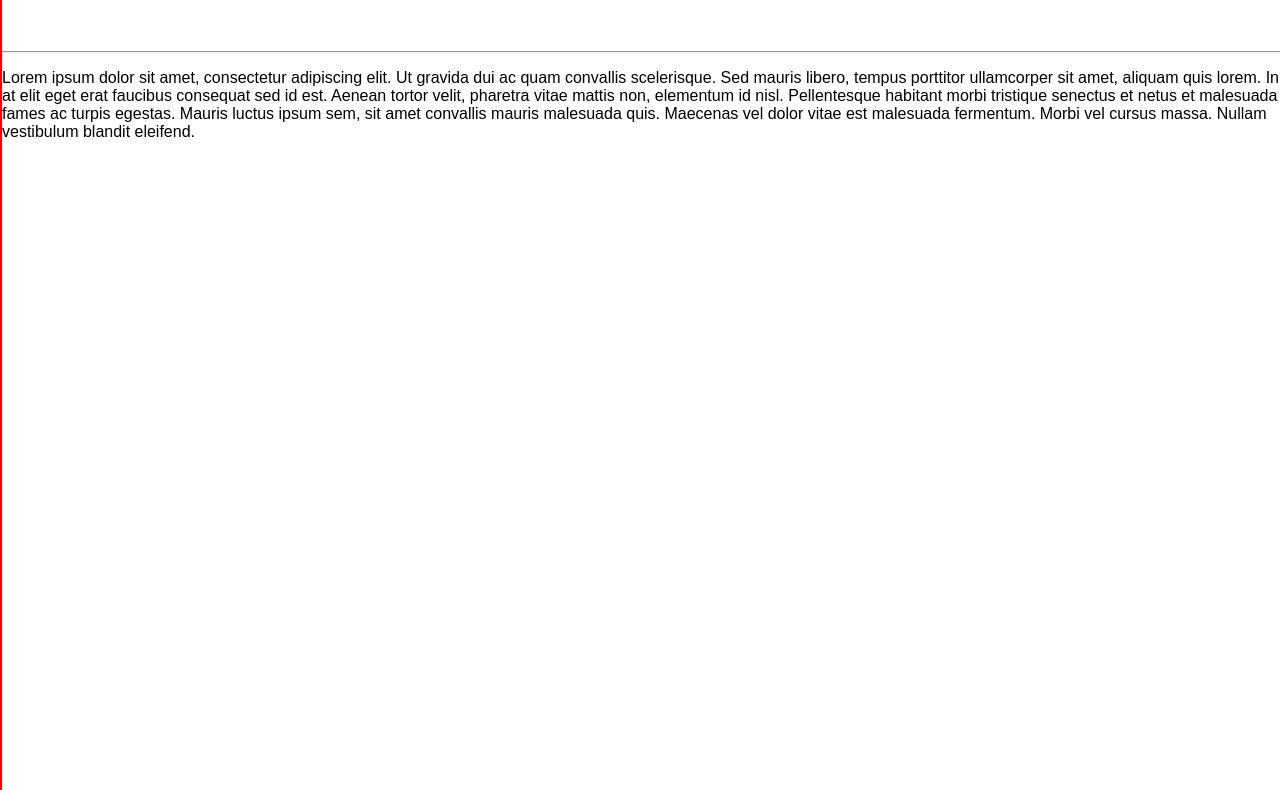
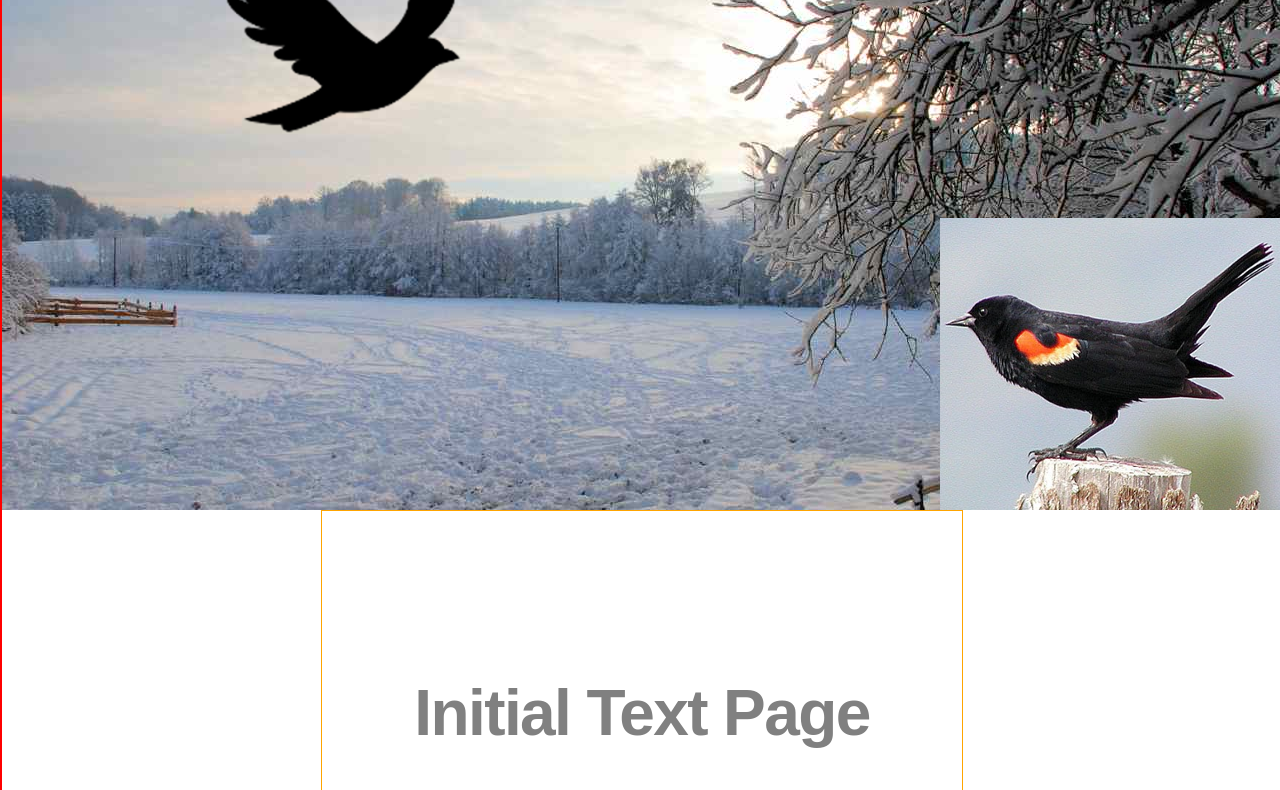
Before and after one commit to idelfrides/Parallax-HTML5-CSS3-JS, a plain HTML site: page index.html in a window 1280 px wide. Shown: the part 91-881 px from the top of the page. Drawn offline with nearby package versions, Linux system fonts and the light colour scheme.

Commit message:
novas alterações

```diff
--- a/_css/estilo.css
+++ b/_css/estilo.css
@@ -6,7 +6,6 @@ body{
     margin: -1px auto;
 }
 
-article.main-content{
 article.main-content{
     padding: 100px 0;
     max-width: 640px;
@@ -23,6 +22,7 @@ h1{
 }
 img{
     max-width: 100%;
+    background-color: transparent;
 }
 /* ------------------------------------------------
                     parallax
@@ -31,8 +31,9 @@ img{
     position: relative;
     height: 600px;
     background: #fff url("../_images/winter.jpg") no-repeat fixed center top;
+    overflow: hidden;
 }
-
+/*
 .logo{
     height: 100px;
     width: 100%;
@@ -40,4 +41,28 @@ img{
     position: absolute;
     top: 50%;
     margin-top: -50px;
+}*/
+
+#lorem{
+    text-align: justify;
 }
+.fire-bird{
+    width: 960px;
+    height: 733px;
+    background: transparent url("../_images/b.png") no-repeat right bottom;
+    position: absolute;
+    left: 25%;
+    top: -90px;
+}
+.back-bird{
+    width: 960px;
+    height: 733px;
+    background: transparent url("../_images/BlackBirdLogo-260x260.png") no-repeat left top;
+    position: absolute;
+    left: 10%;
+    margin-left: 80px;
+}
+
+.logo{
+
+}
--- /dev/null
+++ b/_js_jquery/funcoes.js
@@ -0,0 +1,16 @@
+$(window).scroll(function () {
+
+    var wScroll = $(this).scrollTop();
+
+    $('.logo').css({
+        'transform': 'translate(0, ' + wScroll / 2 + '%)'
+    });
+
+    $('.back-bird').cssRules({
+        'transform': 'translate(0, ' + wScroll / 4 + '%)'
+    });
+
+    $('.fire-bird').cssRules({
+        'transform': 'translate(0, ' + wScroll / 40 + '%)'
+    });
+});
--- a/index.html
+++ b/index.html
@@ -24,6 +24,7 @@
         2. Microsoft CDN
     -->
     <script src="https://ajax.googleapis.com/ajax/libs/jquery/3.3.1/jquery.min.js"></script>
+    <script src="_js_jquery/funcoes.js"></script>
 
 </head>
 
@@ -38,7 +39,7 @@
         <article class="main-content" id="content">
             <h1>Initial Text Page</h1>
             <hr>
-            <p>Lorem ipsum dolor sit amet, consectetur adipiscing elit.
+            <p id="lorem"> Lorem ipsum dolor sit amet, consectetur adipiscing elit.
                 Ut gravida dui ac quam convallis scelerisque.
                 Sed mauris libero, tempus porttitor ullamcorper sit amet,
                 aliquam quis lorem. In at elit eget erat faucibus consequat sed id est.
```
Also changed, not shown: _images/BlackBirdLogo-260x260.png (added), _images/Brewers_RonKube.jpg (added), _images/b.png (added), _images/red-winged-blackbird-1.jpg (added).
